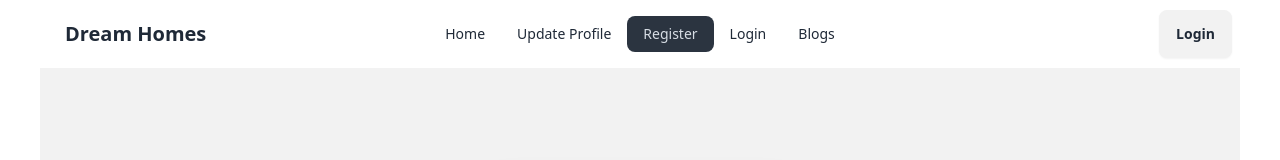
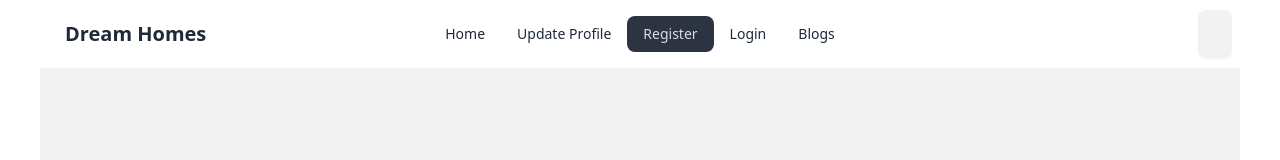
Before and after one commit to Shamimul143/B9a9-dream-homes, a React (Vite) app: page /register in a window 1280 px wide. Shown: the top 160 px of the page. Built offline with nearby package versions, Linux system fonts and the light colour scheme; no server answers.

Commit message:
use profile update

```diff
--- a/src/components/Navbar.jsx
+++ b/src/components/Navbar.jsx
@@ -1,7 +1,14 @@
+import { useContext } from "react";
 import { NavLink } from "react-router-dom";
+import { AuthContext } from "../firebaseProvider/FirebaseProvider";
+import Login from "../pages/Login";
 
 
 const Navbar = () => {
+
+    const { user } = useContext(AuthContext)
+    console.log(user);
+
     const links = <>
         <li><NavLink to="/">Home</NavLink></li>
         <li><NavLink to="/updateProfile">Update Profile</NavLink></li>
@@ -33,7 +40,9 @@ const Navbar = () => {
                 </ul>
             </div>
             <div className="navbar-end">
-            <a className="btn">Login</a>
+            {/* <img src={user?.photoURL} alt="" /> */}
+                 <a className="btn">{user?.email}</a>
+
             </div>
         </div>
     );
--- a/src/firebaseProvider/FirebaseProvider.jsx
+++ b/src/firebaseProvider/FirebaseProvider.jsx
@@ -10,11 +10,11 @@ const googleProvider = new GoogleAuthProvider();
 
 const FirebaseProvider = ({ children }) => {
     const [user, setUser] = useState(null)
-console.log(user);
+    console.log(user);
     const createUser = (email, password) => {
         return createUserWithEmailAndPassword(auth, email, password)
     }
-    const googleLogin =()=>{
+    const googleLogin = () => {
 
         return signInWithPopup(auth, googleProvider)
 
@@ -30,7 +30,7 @@ console.log(user);
             }
         });
     }, [])
-    const authInfo = { user, createUser, loginUser,googleLogin }
+    const authInfo = { user, createUser, loginUser, googleLogin }
     return (
         <AuthContext.Provider value={authInfo}>
             {children}
```
Lines whose indentation alone changed are shown as unchanged.
